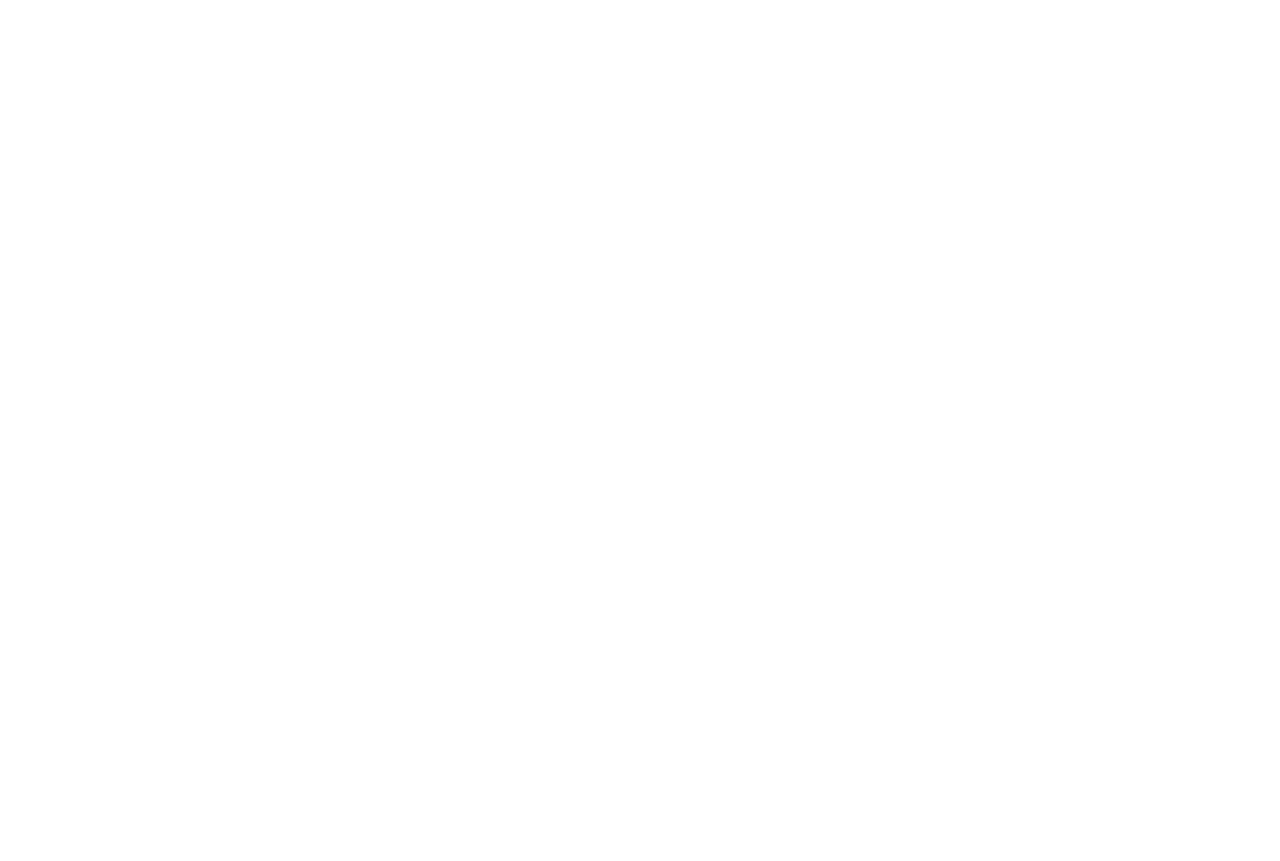
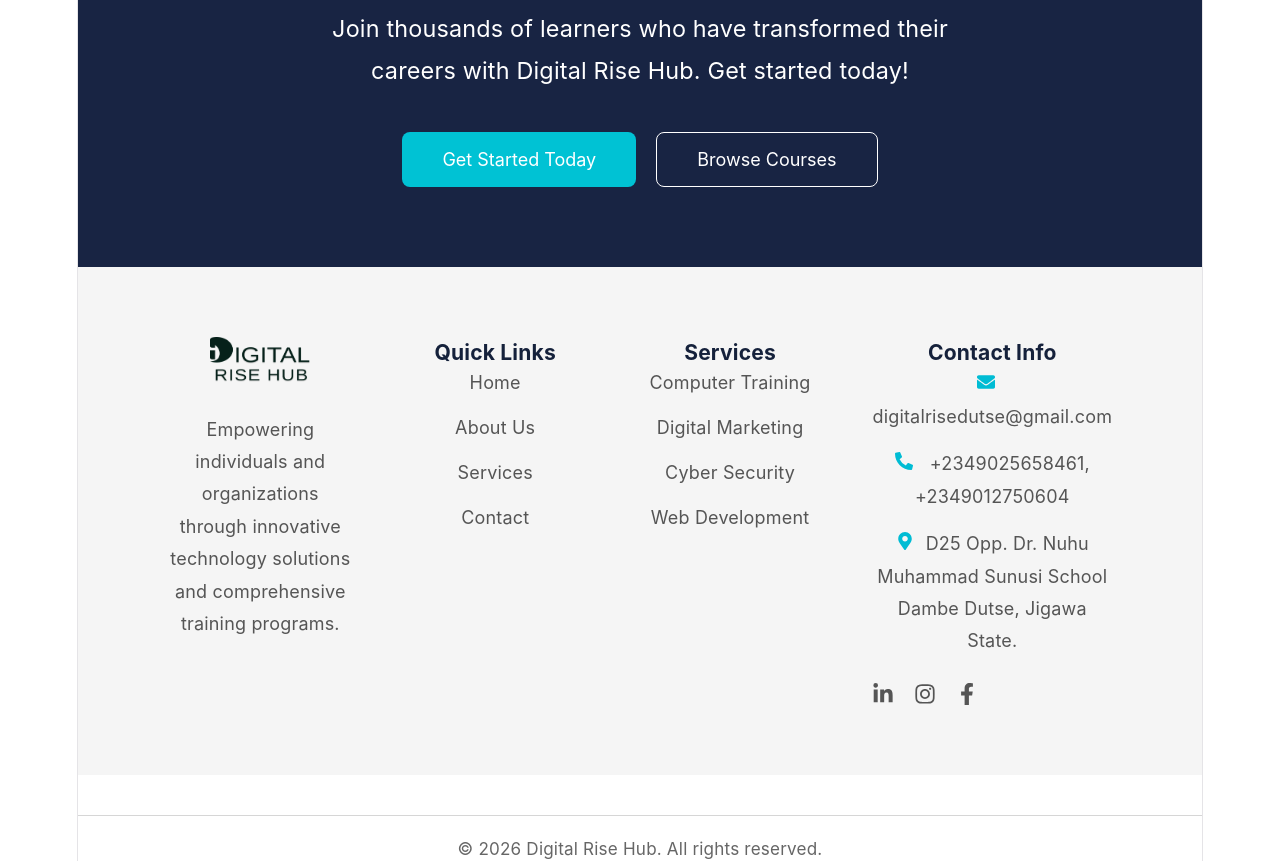
Before and after one commit to Mastercraft-ad/DigitalRiseHub, a React (Vite) app: page / in a window 1280 px wide. Shown: the part 820-1681 px from the top of the page. Before the commit the page ends 800 px from the top, so only its background shows below. Built offline with nearby package versions, Linux system fonts and the light colour scheme.

Commit message:
cta-features added

```diff
--- a/package.json
+++ b/package.json
@@ -11,7 +11,8 @@
   },
   "dependencies": {
     "react": "^19.2.7",
-    "react-dom": "^19.2.7"
+    "react-dom": "^19.2.7",
+    "react-icons": "^5.7.0"
   },
   "devDependencies": {
     "@babel/core": "^7.29.7",
--- a/src/App.jsx
+++ b/src/App.jsx
@@ -1,6 +1,7 @@
 import "./App.css";
 import Header from "./component/Header/Header";
 import Hero from "./component/Hero/Hero";
+import Cta from "./component/Cta/Cta";
 
 
 function App() {
@@ -17,8 +18,9 @@
       {/* <WhyChooseUs /> */}
 
       {/* Dennis Task */}
-      {/* <CTA />
-      <Footer />  */}
+
+      <Cta />
+      {/* <Footer /> */}
 
     </>
   );
--- a/src/component/CTA/Cta.css
+++ b/src/component/CTA/Cta.css
@@ -0,0 +1,171 @@
+* {
+  margin: 0;
+  padding: 0;
+  box-sizing: border-box;
+}
+
+.cta {
+  background: #182443;
+  color: #fff;
+  text-align: center;
+  padding: 80px 20px;
+}
+
+.cta h1 {
+  font-size: 3rem;
+  font-weight: 700;
+  margin-bottom: 20px;
+}
+
+.cta p {
+  max-width: 700px;
+  margin: auto;
+  font-size: 1.3rem;
+  line-height: 1.8;
+}
+
+.cta-buttons {
+  margin-top: 40px;
+  display: flex;
+  justify-content: center;
+  gap: 20px;
+  flex-wrap: wrap;
+}
+
+.btn-primary,
+.btn-secondary {
+  padding: 16px 40px;
+  font-size: 18px;
+  border-radius: 8px;
+  cursor: pointer;
+  transition: .3s;
+}
+
+.btn-primary {
+  background: #00c2d4;
+  color: #fff;
+  border: none;
+}
+
+.btn-primary:hover {
+  background: #00a8ba;
+}
+
+.btn-secondary {
+  background: transparent;
+  border: 1px solid #fff;
+  color: #fff;
+}
+
+.btn-secondary:hover {
+  background: #fff;
+  color: #182443;
+}
+
+/* ===================== */
+
+.footer {
+  background: #f5f5f5;
+  padding: 70px 8%;
+  display: grid;
+  grid-template-columns: repeat(4, 1fr);
+  gap: 50px;
+}
+
+.column h3 {
+  margin-bottom: 20px;
+  font-size: 1.5rem;
+}
+
+.logo {
+  color: #0a2b2f;
+  margin-bottom: 25px;
+  text-transform: uppercase;
+}
+
+.footer-column p {
+  color: #555;
+  line-height: 1.8;
+  margin-bottom: 15px;
+}
+
+.footer-column ul {
+  list-style: none;
+}
+
+.footer-column ul li {
+  margin-bottom: 18px;
+  color: #555;
+  cursor: pointer;
+}
+
+.footer-column ul li:hover {
+  color: #00bcd4;
+}
+
+.footer-column p svg {
+  color: #00bcd4;
+  margin-right: 12px;
+}
+
+.social-icons {
+  display: flex;
+  gap: 20px;
+  margin-top: 25px;
+}
+
+.social-icons svg {
+  font-size: 22px;
+  cursor: pointer;
+  color: #555;
+  transition: .3s;
+}
+
+.social-icons svg:hover {
+  color: #00bcd4;
+}
+
+/* Responsive */
+
+
+@media (max-width: 1200px) {
+  .footer {
+    grid-template-columns: 1fr;
+  }
+
+  .cta h1 {
+    font-size: 2rem;
+  }
+
+  .cta p {
+    font-size: 1rem;
+  }
+
+  .cta-buttons {
+    flex-direction: column;
+    align-items: center;
+  }
+
+  .btn-primary,
+  .btn-secondary {
+    width: 250px;
+  }
+}
+
+.footer-bottom {
+  width: 100%; /* Makes it span across all columns */
+  margin-top: 40px;
+  text-align: center;
+}
+
+.footer-bottom hr {
+  border: none;
+  border: none;
+  border-top: 1px solid #d6d6d6;
+  margin-bottom: 20px;
+}
+
+.copyright {
+  color: #666;
+  font-size: 0.95rem;
+}
--- a/src/component/CTA/Cta.jsx
+++ b/src/component/CTA/Cta.jsx
@@ -0,0 +1,104 @@
+import "./Cta.css";
+import headerLogo  from "/src/assets/Dlogo.png";
+import {
+  FaEnvelope,
+  FaPhoneAlt,
+  FaMapMarkerAlt,
+  FaLinkedinIn,
+  FaInstagram,
+  FaFacebookF,
+} from "react-icons/fa";
+
+const Cta = () => {
+  return (
+    <>
+      {/* CTA Section */}
+      <section className="cta">
+        <h1>Ready to Start Your Digital Journey?</h1>
+
+        <p>
+          Join thousands of learners who have transformed their careers with
+          Digital Rise Hub. Get started today!
+        </p>
+
+        <div className="cta-buttons">
+          <button className="btn-primary">Get Started Today</button>
+
+          <button className="btn-secondary">Browse Courses</button>
+        </div>
+      </section>
+
+      {/* Footer */}
+      <footer className="footer">
+
+        {/* Column One */}
+        <div className="footer-column">
+          <img src={headerLogo} alt="DigitalRiseHub Logo" className="logo" />
+        <p>
+            Empowering individuals and organizations through innovative
+            technology solutions and comprehensive training programs.
+          </p>
+        </div>
+
+        {/* Column Two */}
+        <div className="footer-column">
+          <h3>Quick Links</h3>
+
+          <ul>
+            <li>Home</li>
+            <li>About Us</li>
+            <li>Services</li>
+            <li>Contact</li>
+          </ul>
+        </div>
+
+        {/* Column Three */}
+        <div className="footer-column">
+          <h3>Services</h3>
+
+          <ul>
+            <li>Computer Training</li>
+            <li>Digital Marketing</li>
+            <li>Cyber Security</li>
+            <li>Web Development</li>
+          </ul>
+        </div>
+
+        {/* Column Four */}
+        <div className="footer-column">
+          <h3>Contact Info</h3>
+
+          <p>
+            <FaEnvelope /> digitalrisedutse@gmail.com
+          </p>
+
+          <p>
+            <FaPhoneAlt /> +2349025658461, +2349012750604
+          </p>
+
+          <p>
+            <FaMapMarkerAlt />
+            D25 Opp. Dr. Nuhu Muhammad Sunusi School Dambe Dutse, Jigawa State.
+          </p>
+
+          <div className="social-icons">
+            <FaLinkedinIn />
+            <FaInstagram />
+            <FaFacebookF />
+          </div>
+          </div>
+          </footer>
+
+         {/* Footer Bottom */}
+  <div className="footer-bottom">
+    <hr />
+    <p className="copyright">
+      &copy; {new Date().getFullYear()} Digital Rise Hub. All rights reserved.
+    </p>
+  </div>
+
+    </>
+  );
+};
+
+export default Cta;
--- a/src/index.css
+++ b/src/index.css
@@ -70,7 +70,7 @@
 h2 {
   font-family: var(--heading);
   font-weight: 500;
-  color: var(--text-h);
+  color: white;
 }
 
 h1 {
```
Also changed, not shown: 1 other file (tests, documents, lock files or other folders).
